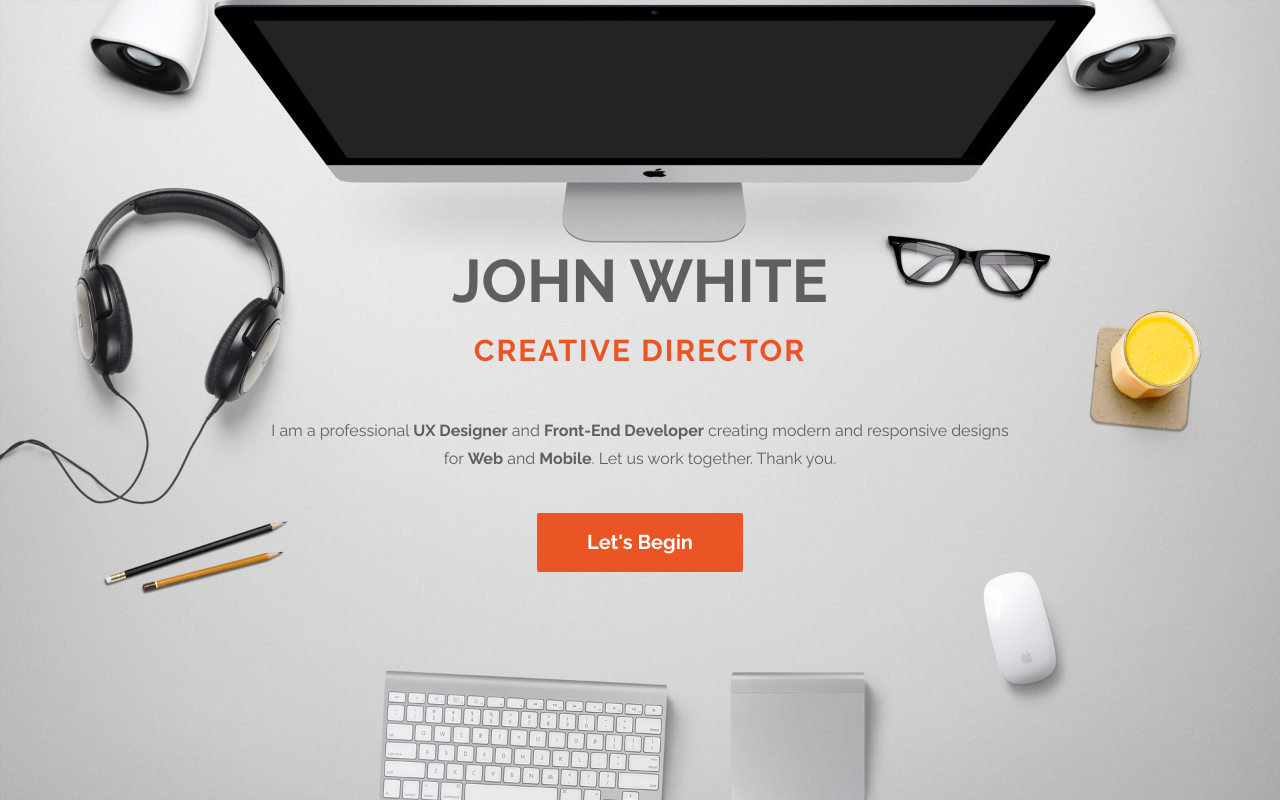
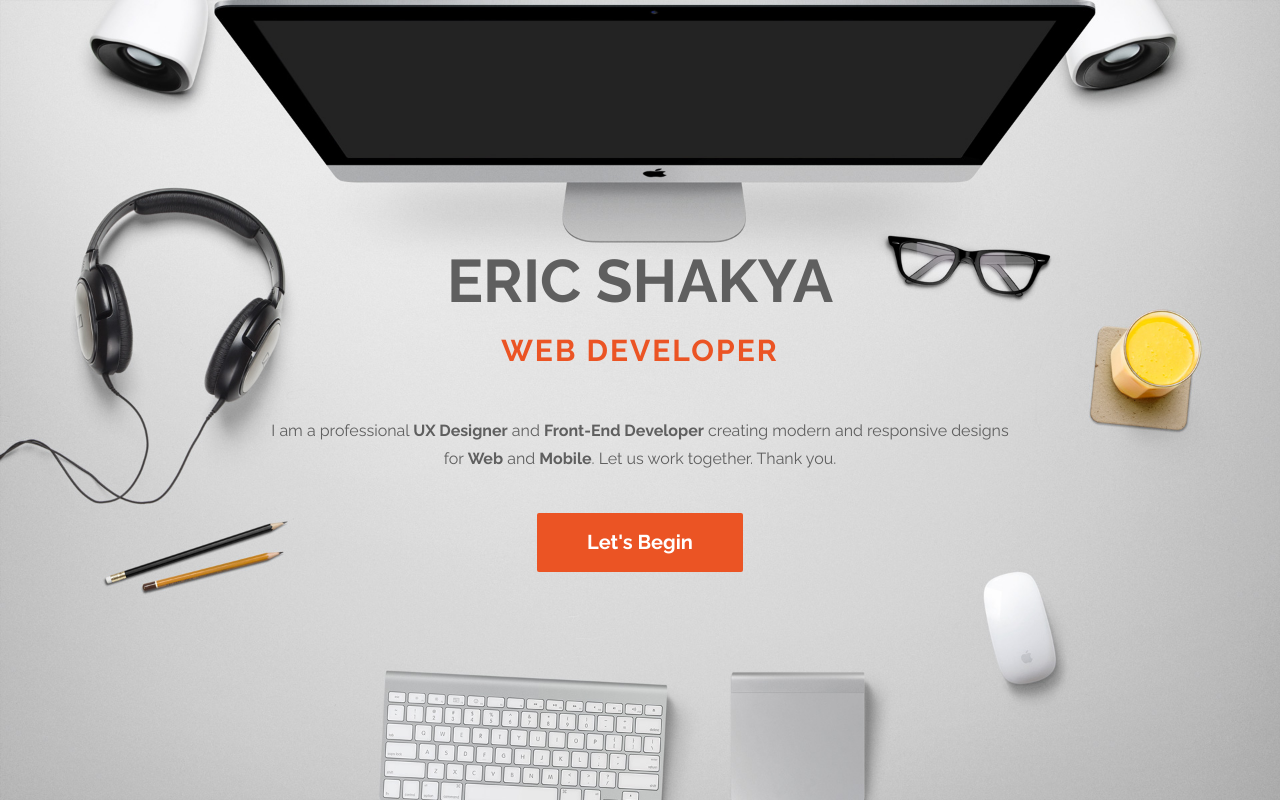
Before and after one commit to erikkshakya/eric, a plain HTML site: page index.html in a window 1280 px wide. Shown: the top 802 px of the page. Drawn offline with Linux system fonts and the light colour scheme.

Commit message:
first commit

```diff
--- a/index.html
+++ b/index.html
@@ -7,7 +7,7 @@
 	<meta name="keywords" content="">
 	<meta name="description" content="">
 	<!-- SITE TITLE -->
-	<title>Ultra Profile HTML5 Template</title>
+	<title>Eric</title>
 
 	<!-- STYLESHEETS -->
 	<link rel="stylesheet" href="css/bootstrap.min.css">
@@ -33,7 +33,7 @@ https://templatemo.com/tm-464-ultra-profile
 					<span class="icon icon-bar"></span>
 					<span class="icon icon-bar"></span>
 				</button>
-				<a href="#" class="navbar-brand">Ultra Profile</a>
+				<a href="#" class="navbar-brand">My Profile</a>
 			</div>
 			<nav class="collapse navbar-collapse" id="rock-navigation">
 				<ul class="nav navbar-nav navbar-right main-navigation text-uppercase">
@@ -56,8 +56,8 @@ https://templatemo.com/tm-464-ultra-profile
 			<div class="row">
 				<div class="col-md-2 col-sm-1"></div>
 				<div class="col-md-8 col-sm-10">
-					<h1 class="tm-home-title"><strong>John White</strong></h1>
-					<h2 class="tm-home-subtitle">Creative Director</h2>
+					<h1 class="tm-home-title"><strong>Eric Shakya</strong></h1>
+					<h2 class="tm-home-subtitle">Web Developer</h2>
 					<p>I am a professional <strong>UX Designer</strong> and <strong>Front-End Developer</strong> creating modern and responsive designs for <strong>Web</strong> and <strong>Mobile</strong>. Let us work together. Thank you.</p>
 					<a href="#work" class="btn btn-default smoothScroll tm-view-more-btn">Let's Begin</a>
 				</div>
```
